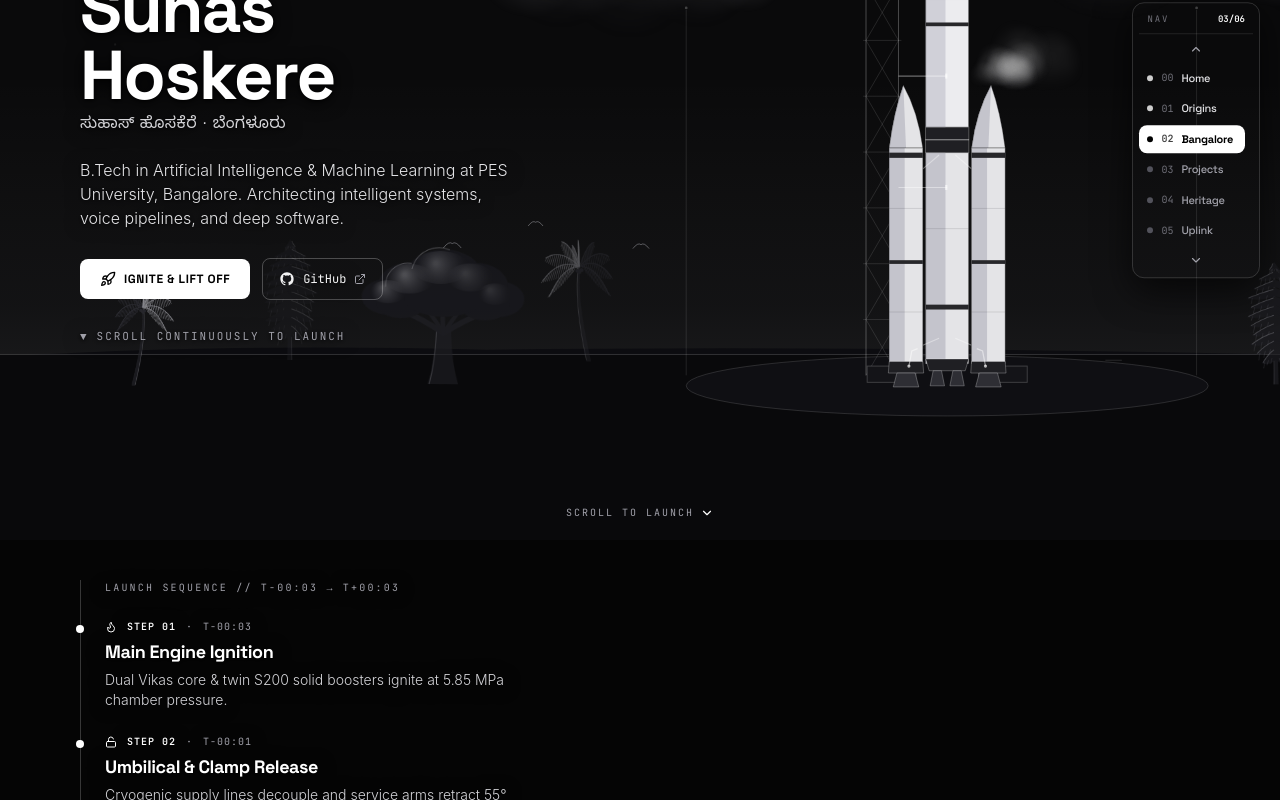
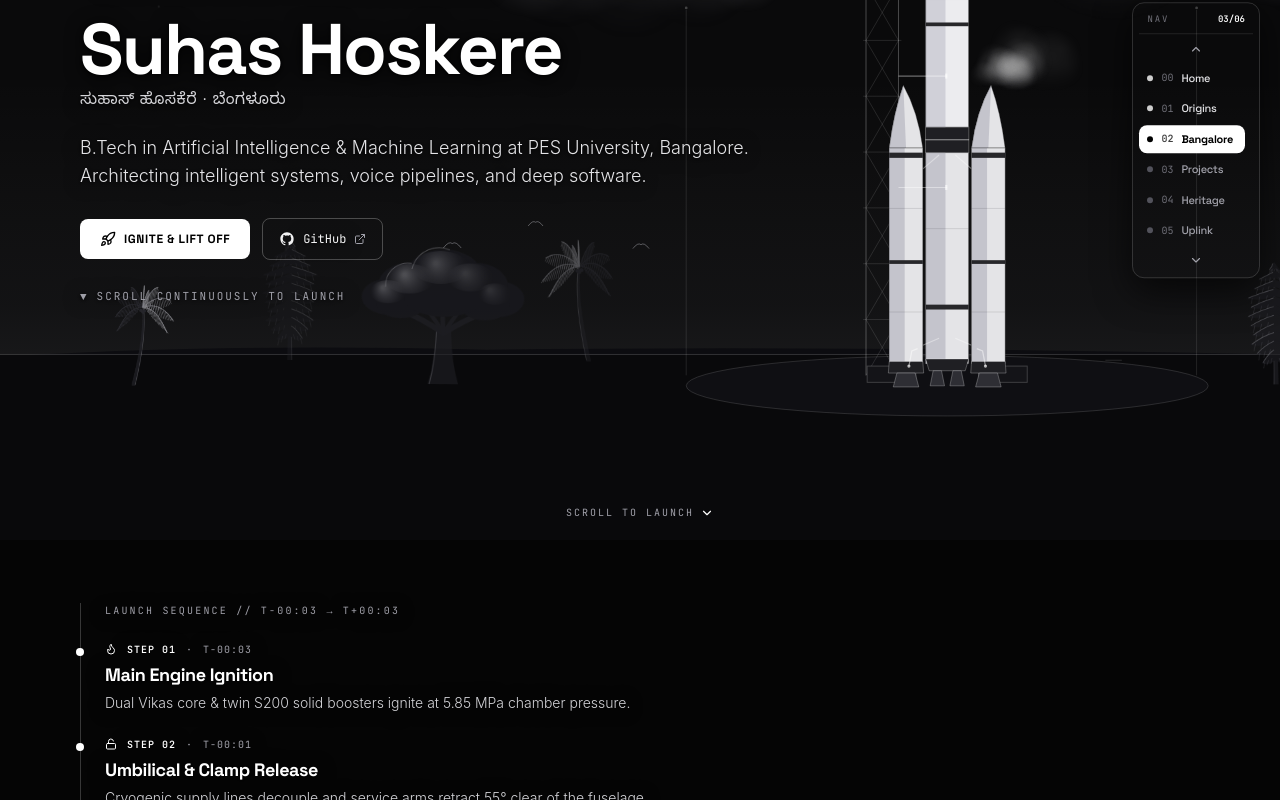
Before and after one commit to suhas-hoskere/portfolio, a React (Vite) app: page / in a window 1280 px wide. Shown: the part 260-1060 px from the top of the page. Built offline with nearby package versions, Linux system fonts and the light colour scheme.

Commit message:
Widen transparent editorial column rightward to half of the Banyan tree with 2-column missions grid

```diff
--- a/src/components/FlightMissionOverlays.tsx
+++ b/src/components/FlightMissionOverlays.tsx
@@ -182,7 +182,7 @@ export const FlightMissionOverlays: React.FC<FlightMissionOverlaysProps> = React
         className="relative z-10 w-full pointer-events-none select-none"
         style={{ textShadow: '0 2px 18px rgba(0, 0, 0, 0.92), 0 1px 4px rgba(0, 0, 0, 0.95)' }}
       >
-        <div className="w-full max-w-[92vw] sm:max-w-[500px] lg:max-w-[540px] pl-5 sm:pl-10 md:pl-14 lg:pl-20 pr-4 sm:pr-6">
+        <div className="w-full max-w-[92vw] sm:max-w-[540px] md:max-w-[54vw] lg:max-w-[55vw] xl:max-w-[860px] pl-5 sm:pl-10 md:pl-14 lg:pl-20 pr-4 sm:pr-6">
           {/* ===== SECTION 00: LAUNCH PAD — HERO ===== */}
           <section
             id="section-pad"
@@ -203,7 +203,7 @@ export const FlightMissionOverlays: React.FC<FlightMissionOverlaysProps> = React
               </div>
 
               <div className={`space-y-1.5 ${enterCls}`} style={{ animationDelay: '75ms' }}>
-                <h1 className="text-[clamp(2.35rem,5.4vw,4.9rem)] font-space font-bold text-white leading-[0.96] tracking-tight">
+                <h1 className="text-[clamp(2.4rem,5.6vw,5.2rem)] font-space font-bold text-white leading-[0.96] tracking-tight">
                   Suhas Hoskere
                 </h1>
                 <div className="font-kannada text-sm sm:text-base font-medium text-zinc-300 tracking-wide">
@@ -212,7 +212,7 @@ export const FlightMissionOverlays: React.FC<FlightMissionOverlaysProps> = React
               </div>
 
               <p
-                className={`text-sm sm:text-base text-zinc-200 font-sans font-light leading-relaxed max-w-md ${enterCls}`}
+                className={`text-sm sm:text-base lg:text-lg text-zinc-200 font-sans font-light leading-relaxed max-w-2xl ${enterCls}`}
                 style={{ animationDelay: '140ms' }}
               >
                 B.Tech in Artificial Intelligence &amp; Machine Learning at PES University, Bangalore.
@@ -284,7 +284,7 @@ export const FlightMissionOverlays: React.FC<FlightMissionOverlaysProps> = React
                   <h3 className="text-base sm:text-lg font-space font-semibold text-white tracking-tight">
                     {title}
                   </h3>
-                  <p className="text-xs sm:text-sm text-zinc-300 font-sans font-light leading-relaxed max-w-md">
+                  <p className="text-xs sm:text-sm text-zinc-300 font-sans font-light leading-relaxed max-w-xl">
                     {detail}
                   </p>
                 </div>
@@ -385,7 +385,7 @@ export const FlightMissionOverlays: React.FC<FlightMissionOverlaysProps> = React
                 </span>
               </div>
 
-              <div className="divide-y divide-white/15 border-y border-white/15">
+              <div className="grid grid-cols-1 lg:grid-cols-2 gap-x-8 gap-y-2 border-t border-white/15 pt-2">
                 {PROJECTS.map((proj) => (
                   <button
                     key={proj.id}
@@ -394,8 +394,9 @@ export const FlightMissionOverlays: React.FC<FlightMissionOverlaysProps> = React
                       cosmicAudio.playTelemetryChirp(1380, 0.05);
                       onSelectProject(proj);
                     }}
-                    className="w-full py-4 px-2 -mx-2 rounded-lg text-left hover:bg-white/[0.06] transition-colors cursor-pointer group space-y-1.5"
+                    className="w-full py-4 px-2.5 -mx-2.5 rounded-lg border-b border-white/15 text-left hover:bg-white/[0.06] transition-colors cursor-pointer group flex flex-col justify-between gap-2"
                   >
+                    <div className="space-y-1.5">
                       <div className="flex items-center justify-between gap-2 text-[10px] font-mono text-zinc-400">
                         <span className="font-semibold uppercase text-white tracking-wider">
                           {proj.name}
@@ -405,14 +406,15 @@ export const FlightMissionOverlays: React.FC<FlightMissionOverlaysProps> = React
                         </span>
                       </div>
 
-                    <div className="text-base sm:text-lg font-space text-white font-bold flex items-center justify-between gap-2 tracking-tight">
+                      <div className="text-base font-space text-white font-bold flex items-center justify-between gap-2 tracking-tight">
                         <span>{proj.title}</span>
                         <ArrowUpRight className="w-4 h-4 text-zinc-400 group-hover:text-white group-hover:translate-x-0.5 group-hover:-translate-y-0.5 transition-transform shrink-0" />
                       </div>
 
-                    <p className="text-xs sm:text-sm text-zinc-300 font-sans font-light leading-relaxed">
+                      <p className="text-xs text-zinc-300 font-sans font-light leading-relaxed">
                         {proj.description}
                       </p>
+                    </div>
 
                     <div className="flex items-center justify-between pt-1 text-[10px] font-mono">
                       <span className="text-zinc-400">
@@ -482,12 +484,12 @@ export const FlightMissionOverlays: React.FC<FlightMissionOverlaysProps> = React
                 Establish Uplink.
               </h2>
 
-              <p className="text-sm sm:text-base text-zinc-200 font-sans font-light leading-relaxed max-w-md">
+              <p className="text-sm sm:text-base text-zinc-200 font-sans font-light leading-relaxed max-w-xl">
                 Open to technical collaborations, speech pipelines, open-source architectures, and
                 engineering roles.
               </p>
 
-              <div className="space-y-2.5 pt-2 max-w-md">
+              <div className="space-y-2.5 pt-2 max-w-lg">
                 <a
                   href="mailto:suhashoskere@gmail.com"
                   className="w-full py-3.5 px-5 rounded-lg bg-white hover:bg-zinc-200 text-black font-space font-bold text-xs tracking-wider uppercase flex items-center justify-center gap-2 transition-colors cursor-pointer"
```
Lines whose indentation alone changed are shown as unchanged.
